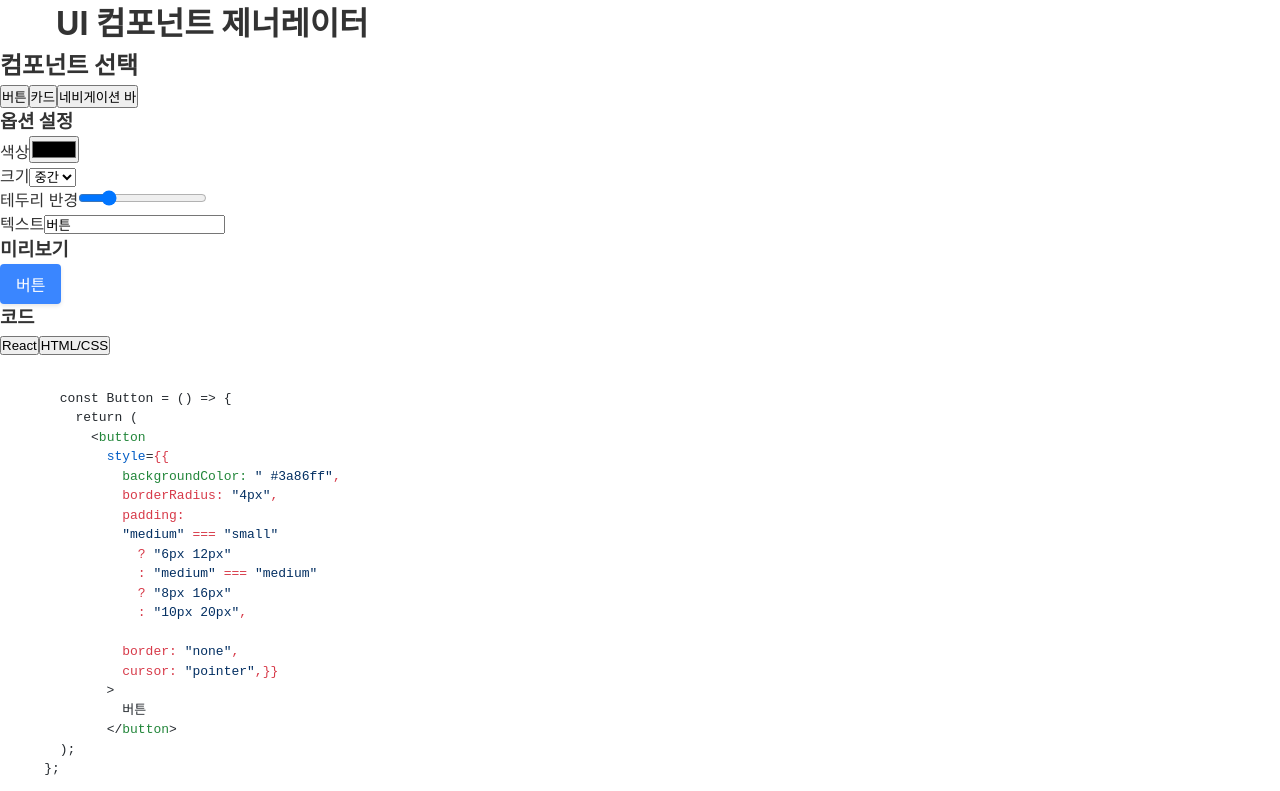
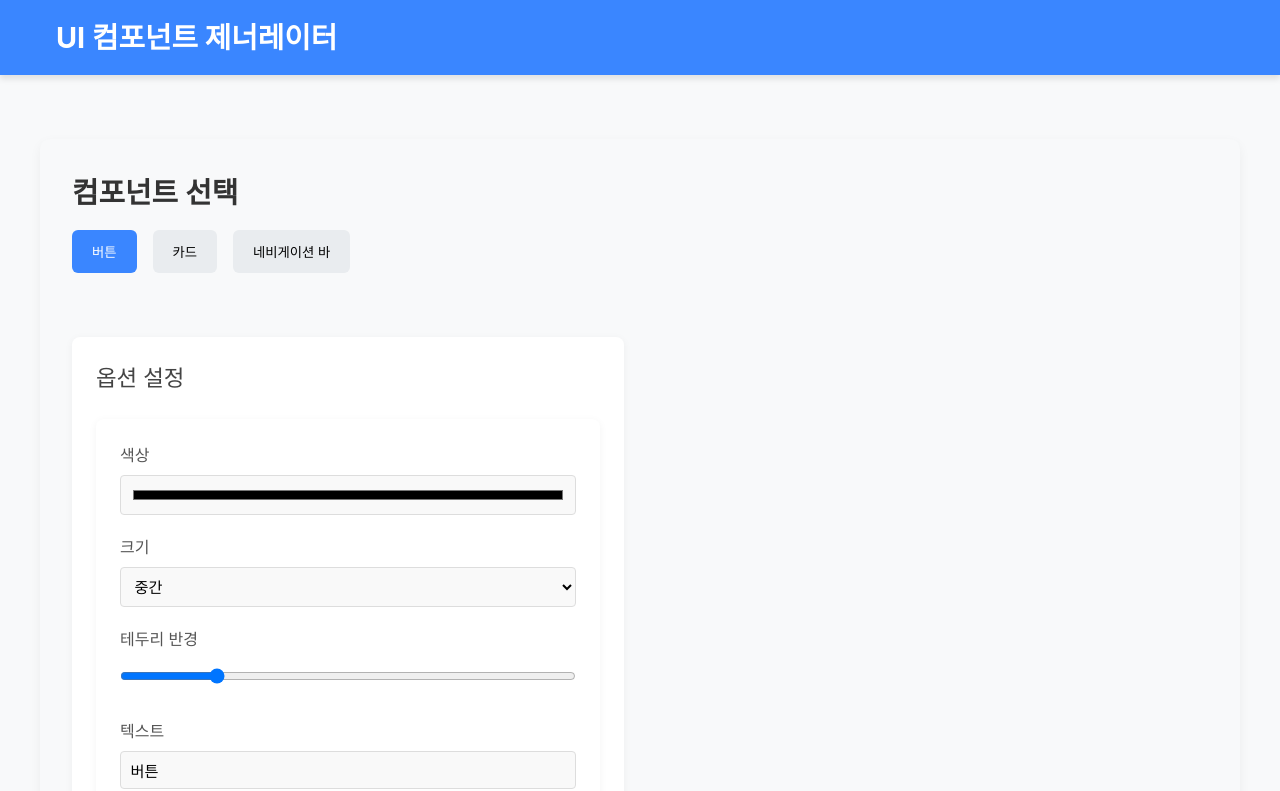
Before and after one commit to hagalaz-star/design-tool, a Next.js app: page / in a window 1280 px wide. Shown: the top 791 px of the page. Built offline with nearby package versions, Linux system fonts and the light colour scheme.

Commit message:
typeRefactoring

```diff
--- a/src/app/Generator/CodeDisplay.module.scss
+++ b/src/app/Generator/CodeDisplay.module.scss
@@ -0,0 +1,64 @@
+// CodeDisplay.module.scss
+.CodeDisplay {
+  position: relative;
+  margin-top: 1rem;
+}
+
+.formatSelector {
+  display: flex;
+  margin-bottom: 1rem;
+
+  button {
+    padding: 0.5rem 1rem;
+    background-color: #f1f3f5;
+    border: none;
+    font-size: 0.9rem;
+    cursor: pointer;
+
+    &:first-child {
+      border-radius: 4px 0 0 4px;
+    }
+
+    &:last-child {
+      border-radius: 0 4px 4px 0;
+    }
+
+    &.active {
+      background-color: var(--color-primary);
+      color: white;
+    }
+  }
+}
+
+.codeBlock {
+  background-color: #282c34;
+  border-radius: 6px;
+  padding: 1rem;
+  margin: 0;
+  overflow-x: auto;
+  font-family: "Fira Code", "Courier New", monospace;
+  font-size: 0.9rem;
+  line-height: 1.5;
+
+  code {
+    color: #abb2bf;
+  }
+}
+
+.copyButton {
+  position: absolute;
+  top: 2.5rem;
+  right: 1rem;
+  padding: 0.35rem 0.75rem;
+  background-color: rgba(255, 255, 255, 0.1);
+  color: #abb2bf;
+  border: none;
+  border-radius: 4px;
+  font-size: 0.8rem;
+  cursor: pointer;
+  transition: all 0.2s ease;
+
+  &:hover {
+    background-color: rgba(255, 255, 255, 0.2);
+  }
+}
--- a/src/app/Generator/ComponentPreview.tsx
+++ b/src/app/Generator/ComponentPreview.tsx
@@ -1,12 +1,16 @@
 import React, { CSSProperties } from "react";
 import styles from "./ComponentPreview.module.scss";
+import { ComponentType, ComponentOptions } from "@/app/types/index";
 
-interface previewType {
-  componentType: string;
-  options: Record<string, any>;
+interface previewType<T extends ComponentType> {
+  componentType: ComponentType;
+  options: ComponentOptions[T];
 }
 
-function ComponentPreview({ componentType, options }: previewType) {
+function ComponentPreview<T extends ComponentType>({
+  componentType,
+  options,
+}: previewType<T>) {
   const renderPreview = () => {
     switch (componentType) {
       case "button":
--- a/src/app/Generator/Generator.module.scss
+++ b/src/app/Generator/Generator.module.scss
@@ -0,0 +1,80 @@
+// Generator.module.scss
+.generatorContainer {
+  max-width: 1200px;
+  margin: 0 auto;
+  padding: 2rem;
+  background-color: #f8f9fa;
+  border-radius: 10px;
+  box-shadow: 0 4px 12px rgba(0, 0, 0, 0.05);
+}
+
+.componentSelector {
+  margin-bottom: 2rem;
+
+  h2 {
+    margin-bottom: 1rem;
+    font-size: 1.8rem;
+    font-weight: 600;
+    color: #333;
+  }
+}
+
+.typeButtons {
+  display: flex;
+  gap: 1rem;
+  margin-bottom: 2rem;
+
+  button {
+    padding: 0.75rem 1.25rem;
+    background-color: #e9ecef;
+    border: none;
+    border-radius: 6px;
+    font-weight: 500;
+    cursor: pointer;
+    transition: all 0.2s ease;
+
+    &:hover {
+      background-color: #dee2e6;
+    }
+
+    &.active {
+      background-color: var(--color-primary);
+      color: white;
+    }
+  }
+}
+
+.workArea {
+  display: grid;
+  grid-template-columns: 1fr;
+  gap: 2rem;
+  margin-bottom: 2rem;
+
+  @media (min-width: 768px) {
+    grid-template-columns: 1fr 1fr;
+  }
+}
+
+.previewSection,
+.codeSection {
+  background-color: white;
+  border-radius: 8px;
+  padding: 1.5rem;
+  box-shadow: 0 2px 8px rgba(0, 0, 0, 0.05);
+
+  h3 {
+    margin-bottom: 1rem;
+    font-size: 1.4rem;
+    color: #444;
+  }
+}
+
+.previewContainer {
+  min-height: 150px;
+  padding: 2rem;
+  border: 1px dashed #dee2e6;
+  border-radius: 6px;
+  display: flex;
+  justify-content: center;
+  align-items: center;
+}
--- a/src/app/Generator/Generator.tsx
+++ b/src/app/Generator/Generator.tsx
@@ -5,12 +5,7 @@ import React, { useState } from "react";
 import OptionsPanel from "./OptionsPanel";
 import ComponentPreview from "./ComponentPreview";
 import CodeDisplay from "./CodeDisplay";
-
-// 컴포넌트 타입 정의
-type ComponentType = string;
-
-// 컴포넌트 옵션 타입 정의
-type ComponentOptions = Record<string, any>;
+import { ComponentType, ComponentOptions } from "@/app/types/index";
 
 function Generator() {
   // 선택된 컴포넌트 타입
@@ -62,10 +57,6 @@ function Generator() {
         logo: true,
       });
     }
-  };
-  // 코드 생성 함수
-  const generateCode = () => {
-    return `// ${selectedComponent} 컴포넌트의 생성된 코드`;
   };
 
   return (
--- a/src/app/Generator/OptionsPanel.module.scss
+++ b/src/app/Generator/OptionsPanel.module.scss
@@ -0,0 +1,55 @@
+// OptionsPanel.module.scss
+.OptionsPanel {
+  background-color: white;
+  border-radius: 8px;
+  padding: 1.5rem;
+  box-shadow: 0 2px 8px rgba(0, 0, 0, 0.05);
+
+  h3 {
+    margin-bottom: 1.5rem;
+    font-size: 1.4rem;
+    color: #444;
+    font-weight: 500;
+  }
+}
+
+.optionItem {
+  margin-bottom: 1.25rem;
+
+  label {
+    display: block;
+    margin-bottom: 0.5rem;
+    font-weight: 500;
+    color: #555;
+  }
+
+  input,
+  select {
+    width: 100%;
+    padding: 0.6rem;
+    border: 1px solid #ddd;
+    border-radius: 4px;
+    background-color: #f9f9f9;
+    font-size: 0.95rem;
+
+    &:focus {
+      outline: none;
+      border-color: var(--color-primary);
+      box-shadow: 0 0 0 2px rgba(58, 134, 255, 0.2);
+    }
+  }
+
+  input[type="color"] {
+    height: 40px;
+    cursor: pointer;
+  }
+
+  input[type="range"] {
+    padding: 0.5rem 0;
+    background-color: transparent;
+  }
+
+  input[type="number"] {
+    appearance: textfield;
+  }
+}
--- a/src/app/Generator/OptionsPanel.tsx
+++ b/src/app/Generator/OptionsPanel.tsx
@@ -2,19 +2,20 @@
 
 import React from "react";
 import styles from "./OptionsPanel.module.scss";
+import { ComponentType, ComponentOptions } from "@/app/types/index";
 
 // Props 타입 정의
-interface OptionsPanelProps {
-  componentType: string;
-  options: Record<string, any>;
+interface OptionsPanelProps<T extends ComponentType> {
+  componentType: T;
+  options: ComponentOptions[T];
   onOptionChange: (name: string, value: any) => void;
 }
 
-function OptionsPanel({
+function OptionsPanel<T extends ComponentType>({
   componentType,
   options,
   onOptionChange,
-}: OptionsPanelProps) {
+}: OptionsPanelProps<T>) {
   const renderOptions = () => {
     switch (componentType) {
       case "button":
--- a/src/app/globals.scss
+++ b/src/app/globals.scss
@@ -1,4 +1,4 @@
-/* globals.scss - 초기 버전 */
+/* globals.scss - 개선된 버전 */
 
 /* 기본 CSS 리셋 */
 * {
@@ -7,25 +7,41 @@
   box-sizing: border-box;
 }
 
-/* 주요 색상만 정의 */
+/* 주요 색상 정의 */
 :root {
   /* 주요 색상 */
   --color-primary: #3a86ff;
+  --color-primary-light: #6ea8fe;
+  --color-primary-dark: #2167d0;
   --color-secondary: #ff6b6b;
+  --color-secondary-light: #ff9c9c;
+  --color-secondary-dark: #d84242;
 
-  /* 기본 배경 및 텍스트 색상 */
+  /* 중립 색상 */
   --color-bg: #ffffff;
+  --color-bg-light: #f8f9fa;
   --color-text: #333333;
+  --color-text-light: #666666;
+  --color-border: #dee2e6;
 
-  /* 기본 간격 */
+  /* 간격 */
+  --spacing-xs: 0.25rem;
+  --spacing-sm: 0.5rem;
   --spacing-md: 1rem;
+  --spacing-lg: 1.5rem;
+  --spacing-xl: 2rem;
+
+  /* 그림자 */
+  --shadow-sm: 0 1px 3px rgba(0, 0, 0, 0.1);
+  --shadow-md: 0 4px 6px rgba(0, 0, 0, 0.1);
+  --shadow-lg: 0 10px 15px rgba(0, 0, 0, 0.1);
 }
 
 /* 기본 스타일 */
 body {
   font-family: -apple-system, BlinkMacSystemFont, "Segoe UI", Roboto, sans-serif;
   color: var(--color-text);
-  background-color: var(--color-bg);
+  background-color: var(--color-bg-light);
   line-height: 1.5;
 }
 
@@ -35,3 +51,32 @@ body {
   margin: 0 auto;
   padding: 0 var(--spacing-md);
 }
+
+/* 사이트 헤더 및 푸터 */
+.site-header {
+  background-color: var(--color-primary);
+  color: white;
+  padding: var(--spacing-md) 0;
+  box-shadow: var(--shadow-md);
+  margin-bottom: var(--spacing-xl);
+}
+
+.site-title {
+  font-size: 1.8rem;
+  font-weight: 700;
+}
+
+.site-main {
+  min-height: calc(100vh - 200px);
+  padding: var(--spacing-xl) 0;
+}
+
+.site-footer {
+  background-color: var(--color-bg-light);
+  border-top: 1px solid var(--color-border);
+  padding: var(--spacing-lg) 0;
+  margin-top: var(--spacing-xl);
+  color: var(--color-text-light);
+  text-align: center;
+  font-size: 0.9rem;
+}
```
Also changed, not shown: src/app/Generator/ComponentPreview.module.scss (+51 -0 lines), src/app/types/index.ts (added, +49 -0 lines).
